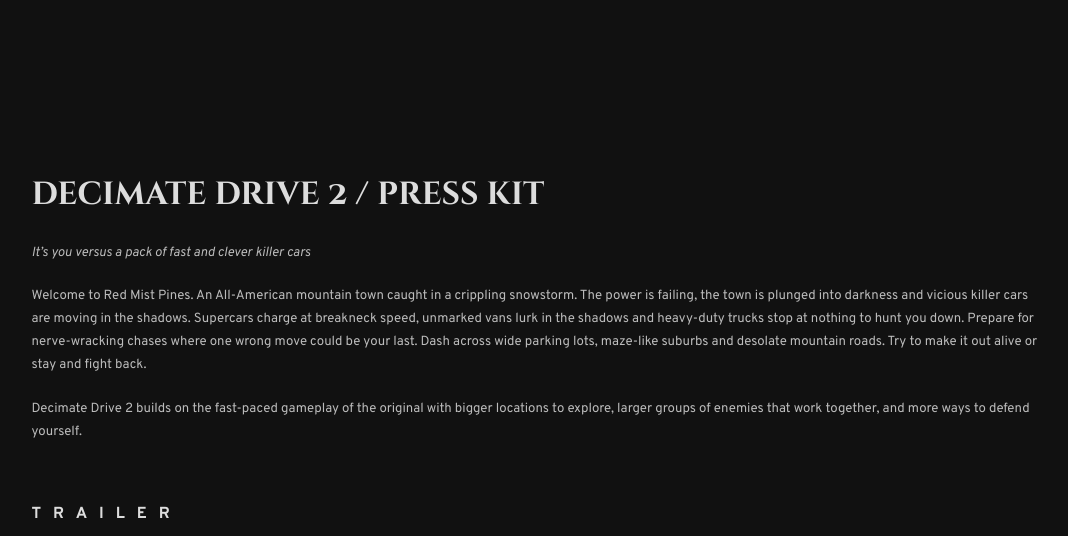
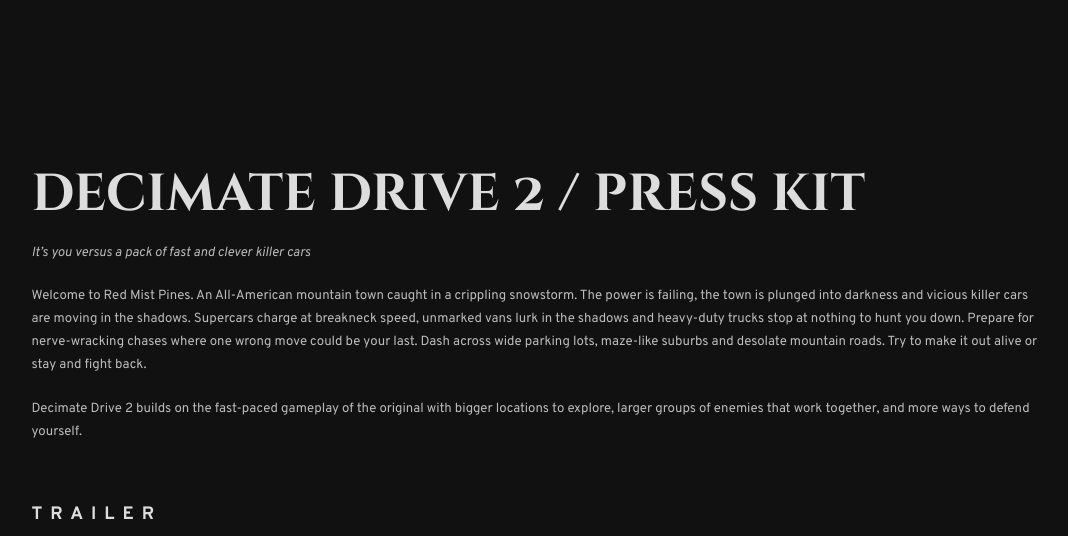
Before and after one commit to somerandomdesigning/decimate-drive-2, a Jekyll site: the page built from index.md, in a window 1280 px wide. Shown: the top 536 px of the page, without its empty margins (103-1171 px from the left). Built offline with Jekyll 4.4.1, drawn with Linux system fonts in a browser that asks for light colours; grey boxes are pictures that could not be loaded.

Commit message:
Update style.scss

```diff
--- a/assets/css/style.scss
+++ b/assets/css/style.scss
@@ -10,7 +10,7 @@ html body {
 }
 
 main {
-  max-width: 1680px;
+  max-width: 1500px;
   padding: 75px 10%;
   margin: 0 auto;
 }
@@ -30,15 +30,15 @@ h1, h2 {
 }
 
 h1 {
-  font-size: 2rem;
+  font-size: 3.25rem;
   font-family: "Cinzel Decorative", sans-serif;
   text-transform: lowercase;
   padding: 100px 0 25px;
 }
 
 h2 {
-  font-size: 1rem;
-  letter-spacing: .75rem;
+  font-size: 1.125rem;
+  letter-spacing: .5rem;
   padding: 50px 0 10px;
 }
 
```
